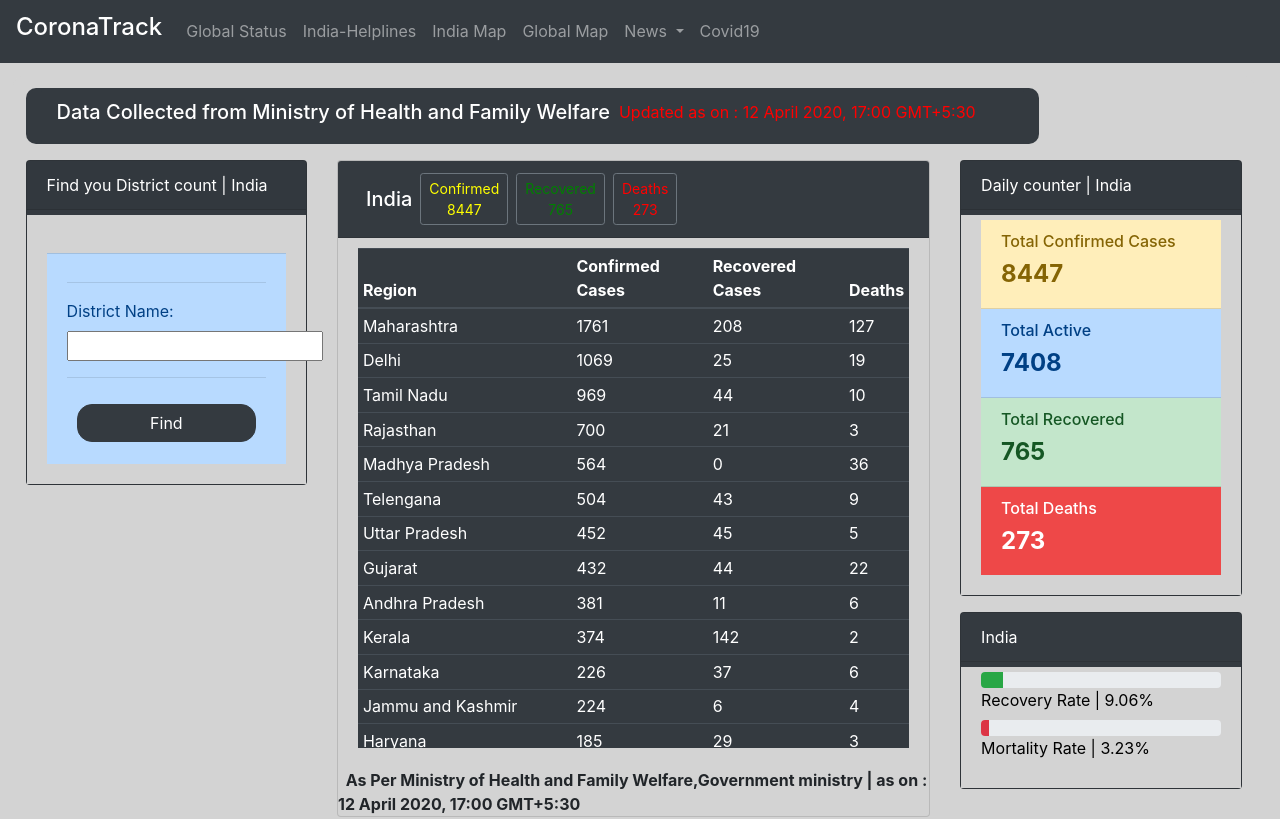
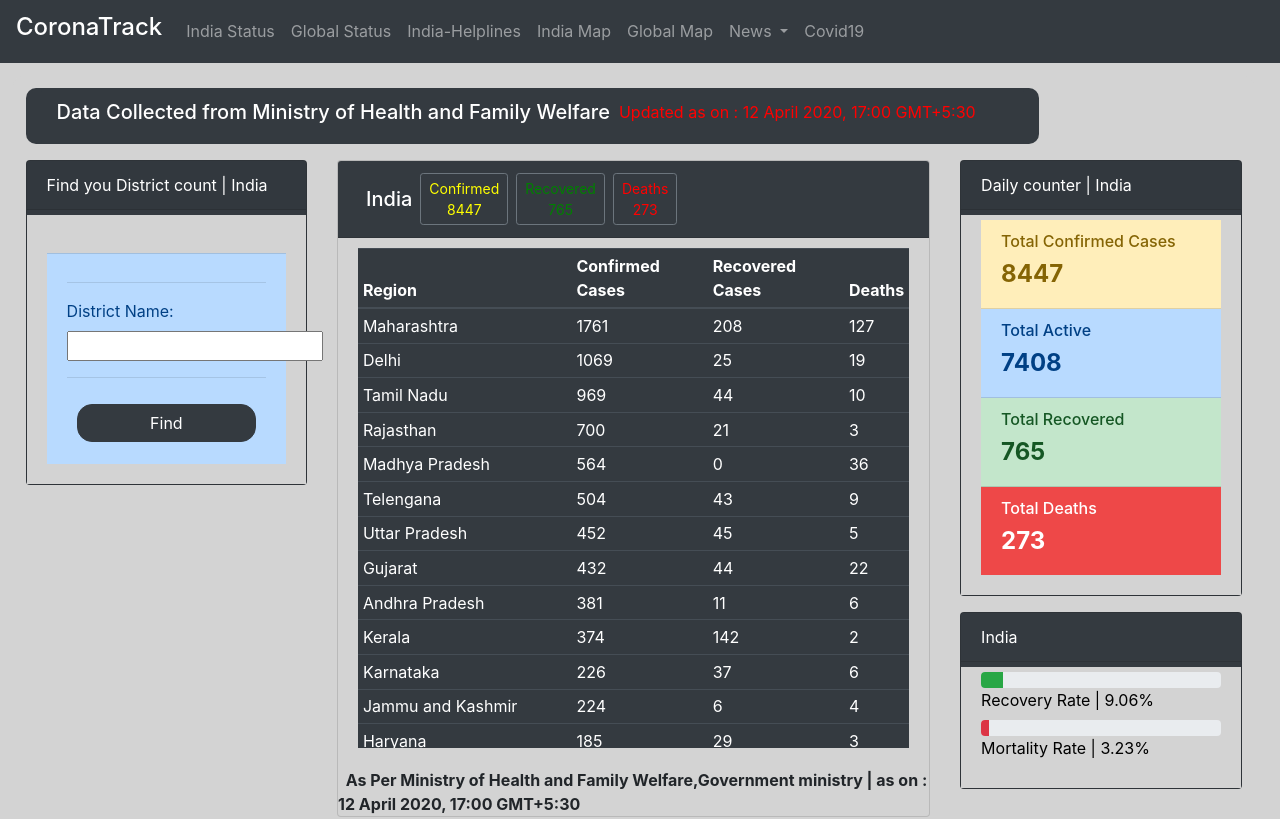
Before and after one commit to iamabhishektiwari/covidTracks, a Django app: page / in a window 1280 px wide. Shown: the top 819 px of the page. Run offline with Django 3.2, Linux system fonts and the light colour scheme; data comes from the database, SQL or seed files in the repository; some libraries are stand-ins or nearby versions.

Commit message:
design update

```diff
--- a/globalTracks/templates/base.html
+++ b/globalTracks/templates/base.html
@@ -149,6 +149,12 @@
       <ul class="navbar-nav mr-auto">
 
         <li class="nav-item">
+          <a class="nav-link" href="{% url 'india_status' %}">
+            India Status
+          </a>
+        </li>
+
+        <li class="nav-item">
           <a class="nav-link" href="{% url 'global_status' %}">
             Global Status
           </a>
--- a/indiaTracks/templates/india_status.html
+++ b/indiaTracks/templates/india_status.html
@@ -143,7 +143,7 @@ a{
               </li>
               {% if searchResBool %}
               {% for searchR in searchRes %}
-              <li class="list-group-item list-group-item-danger">
+              <li class="list-group-item list-group-item-success">
 
                   Name: {{ searchR.name }} <br>
                   Confirmed cases: {{searchR.confirmed}} <br>
```
